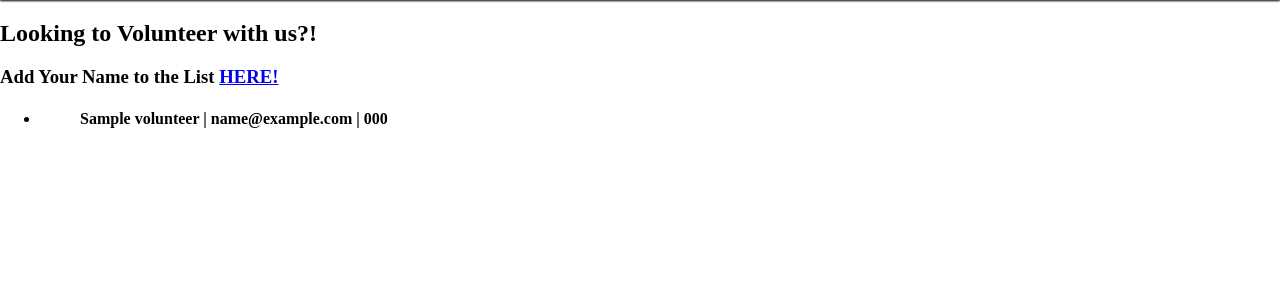
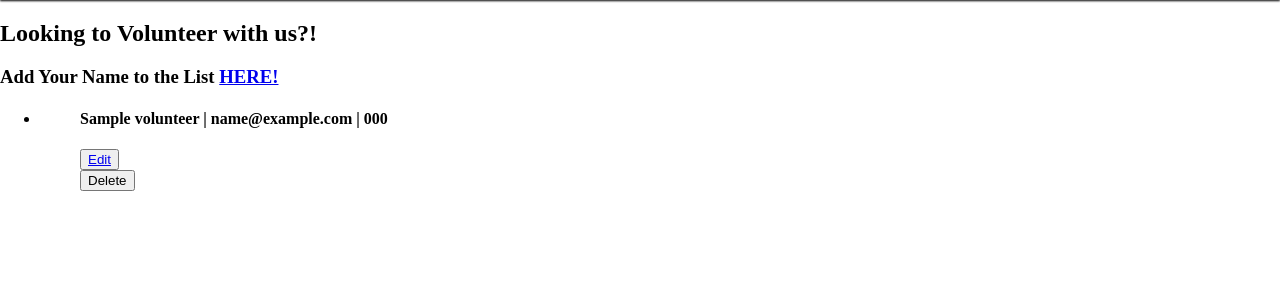
Before and after one commit to MarkRRyan/live-mas-adoptions-2, a Node server app: page /volunteers in a window 1280 px wide. Shown: the part 100-400 px from the top of the page. Run offline with Node 20, Linux system fonts and the light colour scheme; tables that the repository leaves empty hold one stand-in row (values such as "Sample post"); some libraries are stand-ins or nearby versions; some web fonts are replaced.

Commit message:
added buttons for linking to edit-volunteer page and deleting volunters

```diff
--- a/controllers/volunteers.js
+++ b/controllers/volunteers.js
@@ -53,7 +53,23 @@ router.get('/:id', function (req, res) {
         .catch(() => res.send('404 Error: Page Not Found'))
 })
 
+// Edit Route (GET/Read): This route renders a form
+// the user will use to PUT (edit) properties of an existing volunteer
+router.get('/:id/edit-volunteer', (req, res) => {
+    db.Volunteer.findById(req.params.id)
+        .then(volunteer => {
+            res.render('edit-volunteer', {
+                volunteer: volunteer
+            })
+        })
+})
 
+// Destroy Route (DELETE/Delete): This route deletes a volunteer document
+// using the URL parameter (which will always be the volunteer document's ID)
+router.delete('/:id', (req, res) => {
+    db.Volunteer.findByIdAndRemove(req.params.id)
+        .then(() => res.redirect('/volunteers'))
+})
 
 
 /* Export these routes so that they are accessible in `server.js`
--- a/views/edit-volunteer.ejs
+++ b/views/edit-volunteer.ejs
@@ -3,10 +3,14 @@
 
 <head>
     <%- include('./partials/head.ejs', {title: `${volunteer.name} | Live Mas Adoptions`}) %>
-    <link rel="stylesheet" href="/styles/volunteer-index">
+    <link rel="stylesheet" href="/styles/volunteer-index.css">
 </head>
 
 <body>
     <%- include('./partials/nav.ejs') %>
+
+    <h2>Editing the information for: <%= volunteer.name %></h2>
+
+    <button class="btn"><a href="/volunteers">Back</a></button>
 </body>
 </html>
--- a/views/volunteer-index.ejs
+++ b/views/volunteer-index.ejs
@@ -20,6 +20,12 @@
                     <figure>
                         <figcaption>
                             <h4><%= volunteer.name %> | <%= volunteer.email %> | <%= volunteer.phoneNumber %></h4>
+                            <div class="editing">
+                                <button class="btn"><a href="/volunteers/<%= volunteer._id %>/edit-volunteer">Edit</a></button>
+                                <form method="POST" action="/volunteers/<%= volunteer._id %>?_method=DELETE">
+                                    <input class="btn" type="submit" value="Delete">
+                                </form>
+                            </div>
                         </figcaption>
                     </figure>
                 </li>
```
